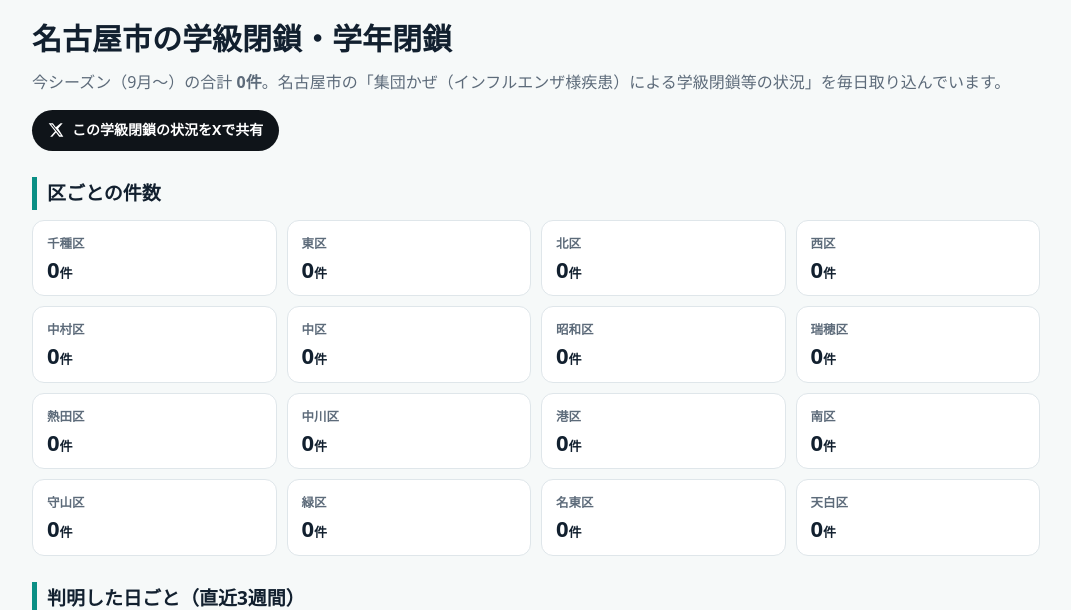
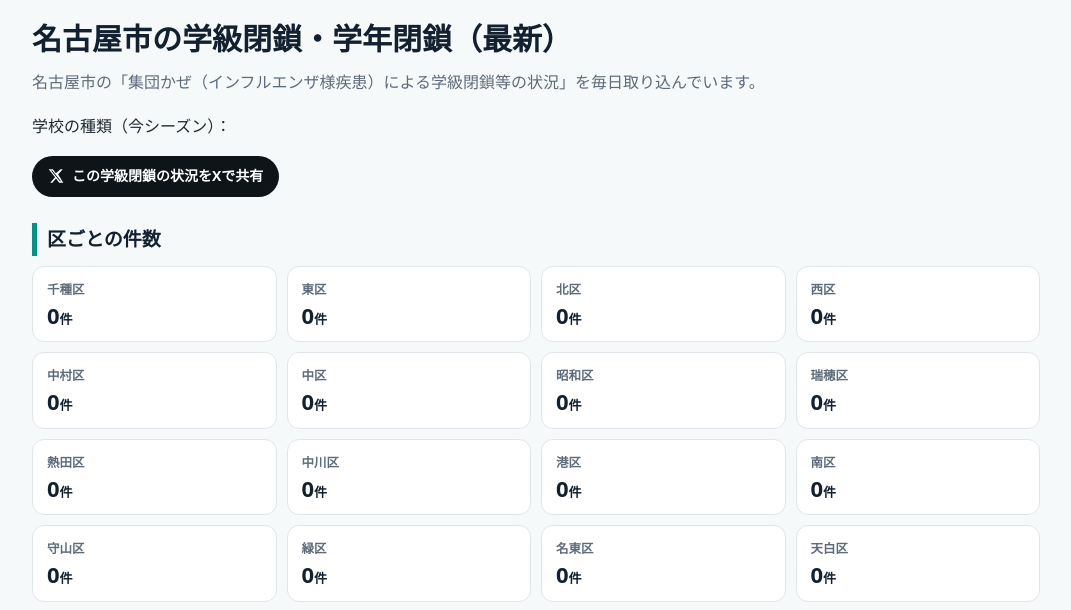
Before and after one commit to katsushi2441/kkansen, a FastAPI app: page /gakkyu/ in a window 1280 px wide. Shown: the part 57-667 px from the top of the page, without its empty margins (104-1175 px from the left). Run offline with FastAPI, Linux system fonts and the light colour scheme; data that the repository does not hold is empty.

Commit message:
学級閉鎖のページを「最新」に：題名に判明日、その日の件・直近7日と前の7日・学校の種類、市のPDFの日付、sitemap の lastmod は新しい件が入った日
Co-Authored-By: Claude Opus 5.5 <noreply@anthropic.com>

```diff
--- a/app/main.py
+++ b/app/main.py
@@ -240,8 +240,44 @@ def gakkyu_page(request: Request, ward: str = ""):
         by_day[r["found"]] = by_day.get(r["found"], 0) + 1
     days = sorted(by_day.items())[-21:]
     topw = sorted(by_ward.items(), key=lambda kv: -kv[1])[:3]
+    # いちばん新しい判明日の件と、直近7日・その前の7日（判明日で数える）
+    last = max(by_day) if by_day else None
+    latest = [r for r in allc if r["found"] == last]
+    if last:
+        ld = dt.date.fromisoformat(last)
+        n7 = sum(1 for r in allc if (ld - dt.date.fromisoformat(r["found"])).days < 7)
+        p7 = sum(1 for r in allc if 7 <= (ld - dt.date.fromisoformat(r["found"])).days < 14)
+    else:
+        n7 = p7 = 0
+    kinds = {}
+    for r in allc:
+        k = school_kind(r["facility"])
+        kinds[k] = kinds.get(k, 0) + 1
+    c2 = store.db()
+    pdf_date = store.meta(c2, "closure_pdf_date")
+    c2.close()
     share = xshare(f"【名古屋市】インフルエンザなどによる学級閉鎖・学年閉鎖、今シーズン{len(allc)}件。多い区は " + "、".join(f"{k} {v}件" for k, v in topw), "/gakkyu/", "gakkyu", ["名古屋市", "学級閉鎖", "インフルエンザ"])
-    return T.TemplateResponse(request, "gakkyu.html", ctx(request, nav="gakkyu", cl=cl, by_ward=by_ward, days=days, ward=ward, total=len(allc), share=share))
+    return T.TemplateResponse(request, "gakkyu.html", ctx(request, nav="gakkyu", cl=cl, by_ward=by_ward, days=days, ward=ward, total=len(allc), share=share,
+                                                         last=last, latest=latest, n7=n7, p7=p7, kinds=sorted(kinds.items(), key=lambda kv: -kv[1]),
+                                                         pdf_date=pdf_date, jd=jdate))
+
+
+SCHOOL_KINDS = ("特別支援学校", "小学校", "中学校", "高等学校", "高校", "幼稚園", "保育", "専門学校", "大学")
+
+
+def school_kind(name: str) -> str:
+    for k in SCHOOL_KINDS:
+        if k in name:
+            return {"高校": "高等学校", "保育": "保育園など"}.get(k, k)
+    return "そのほか"
+
+
+def jdate(iso: str | None) -> str:
+    """2026-10-02 → 10月2日"""
+    if not iso:
+        return ""
+    d = dt.date.fromisoformat(iso[:10])
+    return f"{d.month}月{d.day}日"
 
 
 @app.get("/zensu/", response_class=HTMLResponse)
@@ -364,10 +400,13 @@ def robots():
 def sitemap():
     c = store.db()
     w = store.latest(c, "idwr")
+    gk = store.meta(c, "closures_changed") or None
     c.close()
     lm = w["end"] if w else dt.date.today().isoformat()
-    urls = ["/", "/map/", "/nagoya/", "/gakkyu/", "/zensu/", "/about"] + [f"/d/{s}/" for s in D.ORDER] + [f"/p/{c}/" for c in D.PREF_SLUG.values()] + [f"/nagoya/{s}/" for s in D.WARD_SLUG.values()]
+    urls = ["/", "/map/", "/nagoya/", "/zensu/", "/about"] + [f"/d/{s}/" for s in D.ORDER] + [f"/p/{c}/" for c in D.PREF_SLUG.values()] + [f"/nagoya/{s}/" for s in D.WARD_SLUG.values()]
     body = "".join(f"<url><loc>{PUBLIC}{u}</loc><lastmod>{lm}</lastmod></url>" for u in urls)
+    # 学級閉鎖のページは平日ほぼ毎日変わるので、新しい件が入った日を lastmod にする
+    body += f"<url><loc>{PUBLIC}/gakkyu/</loc><lastmod>{gk or lm}</lastmod></url>"
     return Response(f'<?xml version="1.0" encoding="UTF-8"?><urlset xmlns="http://www.sitemaps.org/schemas/sitemap/0.9">{body}</urlset>', media_type="application/xml")
 
 
--- a/app/store.py
+++ b/app/store.py
@@ -4,6 +4,7 @@ from __future__ import annotations
 import datetime as dt
 import json
 import os
+import re
 import sqlite3
 
 from . import diseases as D
@@ -76,6 +77,11 @@ def save_closures(c, d: dict) -> int:
                         (r["id"], d["season"], r["found"], r["ward"], r["facility"], r["grade"], r["enrolled"], r["patients"], r["absent"], r["action"], r["period"], now))
         n += cur.rowcount
     meta(c, "closure_url", d["url"])
+    m = re.search(r"/(\d{8})[a-z]?_syuudankaze", d["url"])
+    if m:   # 市のPDFの日付（ファイル名の先頭。前日判明分まで）
+        meta(c, "closure_pdf_date", f"{m.group(1)[:4]}-{m.group(1)[4:6]}-{m.group(1)[6:]}")
+    if n:   # 新しい件が入った日。sitemap の lastmod に使う
+        meta(c, "closures_changed", dt.date.today().isoformat())
     return n
 
 
--- a/app/templates/gakkyu.html
+++ b/app/templates/gakkyu.html
@@ -1,9 +1,14 @@
 {% extends "base.html" %}
-{% block title %}名古屋市のインフルエンザ学級閉鎖・学年閉鎖の一覧（区ごと）｜{{ SITE }}{% endblock %}
-{% block desc %}名古屋市の集団かぜ（インフルエンザ様疾患）による学級閉鎖・学年閉鎖・休校を、学校名・区・閉鎖期間で一覧に。市の発表を毎日取り込み、区ごと・日ごとの件数も示します。{% endblock %}
+{% block title %}名古屋市の学級閉鎖 最新（{{ jd(last) }}判明分）｜{{ SITE }}{% endblock %}
+{% block desc %}名古屋市の学級閉鎖・学年閉鎖・休校の最新の状況。{{ jd(last) }}に判明した{{ latest|length }}件と、直近7日の{{ n7 }}件、今シーズン（9月〜）の{{ total }}件。学校名・区・閉鎖期間の一覧を、市の発表（前日判明分まで）から毎日更新します。{% endblock %}
 {% block body %}
-<h1>名古屋市の学級閉鎖・学年閉鎖</h1>
-<p class="lead">今シーズン（9月〜）の合計 <b>{{ total }}件</b>。名古屋市の「集団かぜ（インフルエンザ様疾患）による学級閉鎖等の状況」を毎日取り込んでいます。</p>
+<h1>名古屋市の学級閉鎖・学年閉鎖（最新）</h1>
+<p class="lead">{% if last %}<b>{{ jd(last) }}</b>に判明した学級閉鎖などは <b>{{ latest|length }}件</b>。直近7日（{{ jd(last) }}まで）は <b>{{ n7 }}件</b>{% if p7 %}（その前の7日は {{ p7 }}件）{% endif %}、今シーズン（9月〜）の合計は <b>{{ total }}件</b>です。{% endif %}名古屋市の「集団かぜ（インフルエンザ様疾患）による学級閉鎖等の状況」を毎日取り込んでいます{% if pdf_date %}（いまの数字は市の {{ jd(pdf_date) }} 付けの発表＝前日判明分まで）{% endif %}。</p>
+{% if latest %}<h2>{{ jd(last) }}に判明した分</h2>
+<div class="panel tscroll"><table class="t"><tr><th>区</th><th>施設</th><th>学年・学級</th><th>患者</th><th>措置</th><th>期間</th></tr>
+{% for r in latest %}<tr><td>{{ r.ward }}</td><td>{{ r.facility }}</td><td>{{ r.grade }}</td><td class="n">{{ r.patients }}</td><td>{{ r.action }}</td><td>{{ r.period }}</td></tr>{% endfor %}
+</table></div>{% endif %}
+<p>学校の種類（今シーズン）：{% for k, n in kinds %}{{ k }} {{ n }}件{{ '・' if not loop.last }}{% endfor %}</p>
 {% set share_label = '学級閉鎖の状況' %}{% include '_share.html' %}
 <h2>区ごとの件数</h2>
 <div class="grid">{% for w in D.NAGOYA_WARDS %}<a class="card" href="?ward={{ w }}"><span class="k">{{ w }}区</span><span class="v">{{ by_ward.get(w ~ '区', 0) }}<small style="font-size:13px">件</small></span></a>{% endfor %}</div>
```
